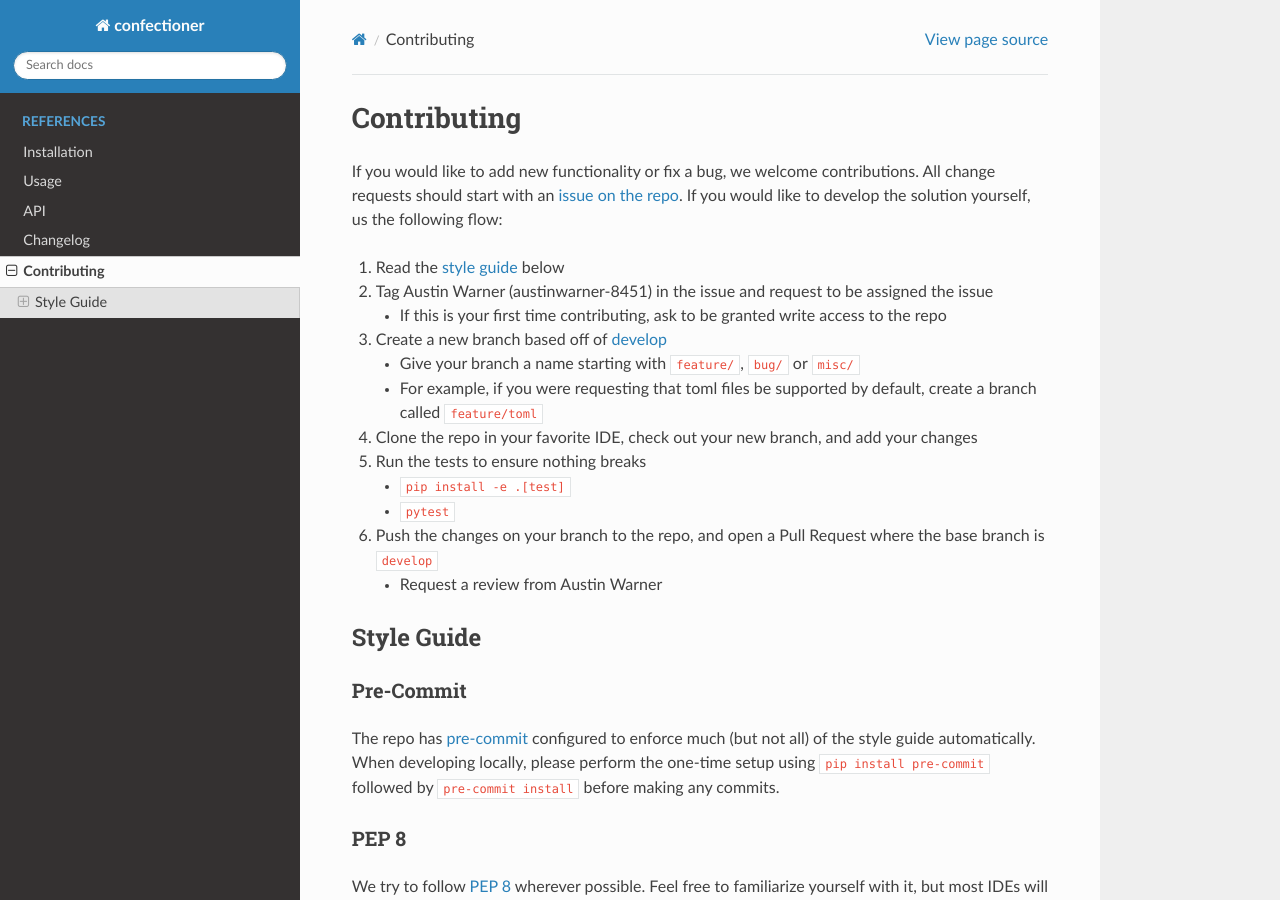
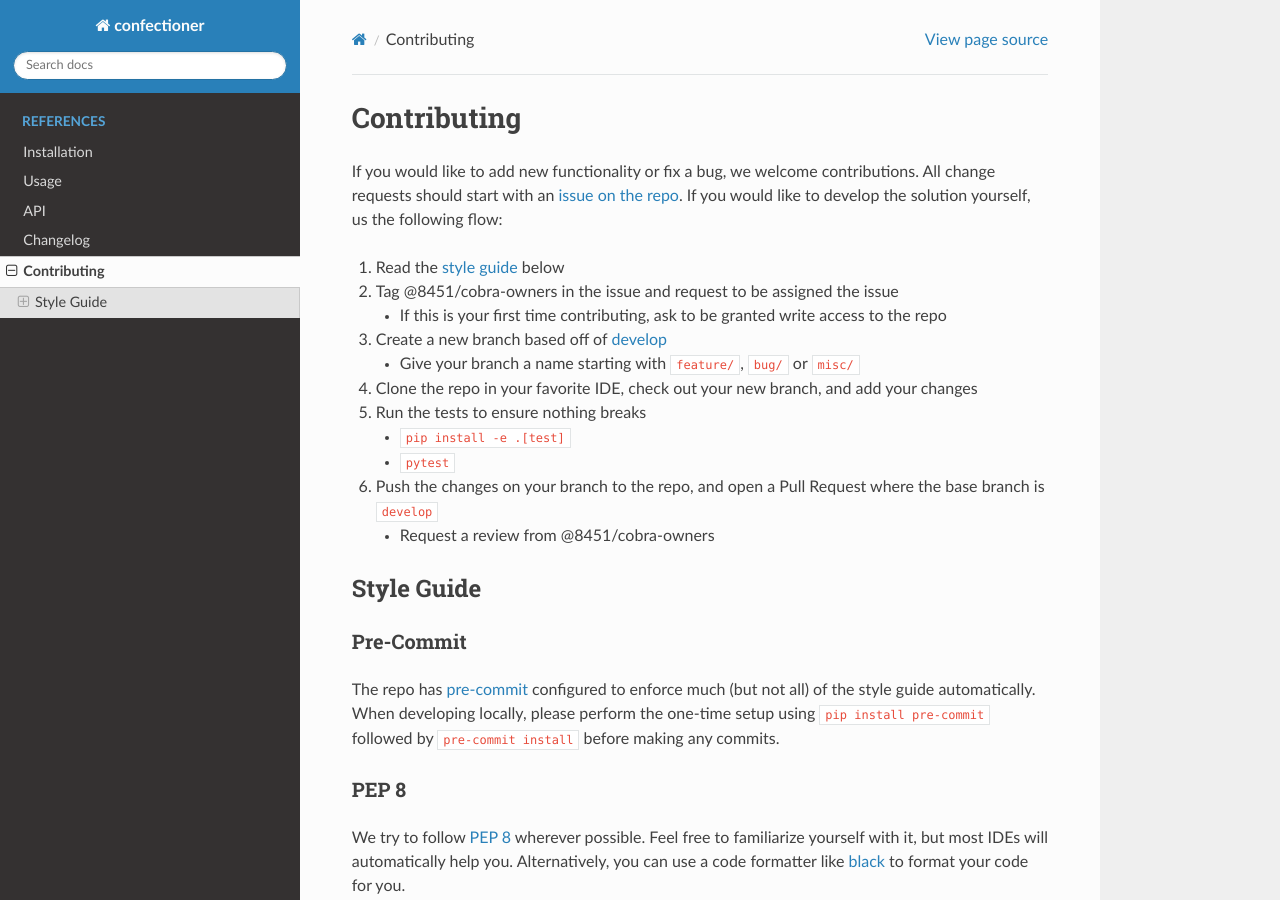
Before and after one commit to 8451/confectioner, a Sphinx documentation site: the page built from docs/source/contributing.md, in a window 1280 px wide and 900 px high. Built offline with Sphinx 7.4.7 and the Read the Docs theme 2.0.0, drawn with Linux system fonts in a browser that asks for light colours.

Commit message:
Update contributing guidelines

```diff
--- a/docs/source/contributing.md
+++ b/docs/source/contributing.md
@@ -5,18 +5,16 @@ an [issue on the repo](https://github.com/8451/confectioner/issues/new/choose).
 solution yourself, us the following flow:
 
 1. Read the [style guide](#style-guide) below
-2. Tag Austin Warner (austinwarner-8451) in the issue and request to be assigned the issue
+2. Tag @8451/cobra-owners in the issue and request to be assigned the issue
    - If this is your first time contributing, ask to be granted write access to the repo
 3. Create a new branch based off of [develop](https://github.com/8451/confectioner/tree/develop)
    - Give your branch a name starting with `feature/`, `bug/` or `misc/`
-   - For example, if you were requesting that toml files be supported by default, create
-     a branch called `feature/toml`
 4. Clone the repo in your favorite IDE, check out your new branch, and add your changes
 5. Run the tests to ensure nothing breaks
    - `pip install -e .[test]`
    - `pytest`
 6. Push the changes on your branch to the repo, and open a Pull Request where the base branch is `develop`
-   - Request a review from Austin Warner
+   - Request a review from @8451/cobra-owners
 
 ## Style Guide
 
```
